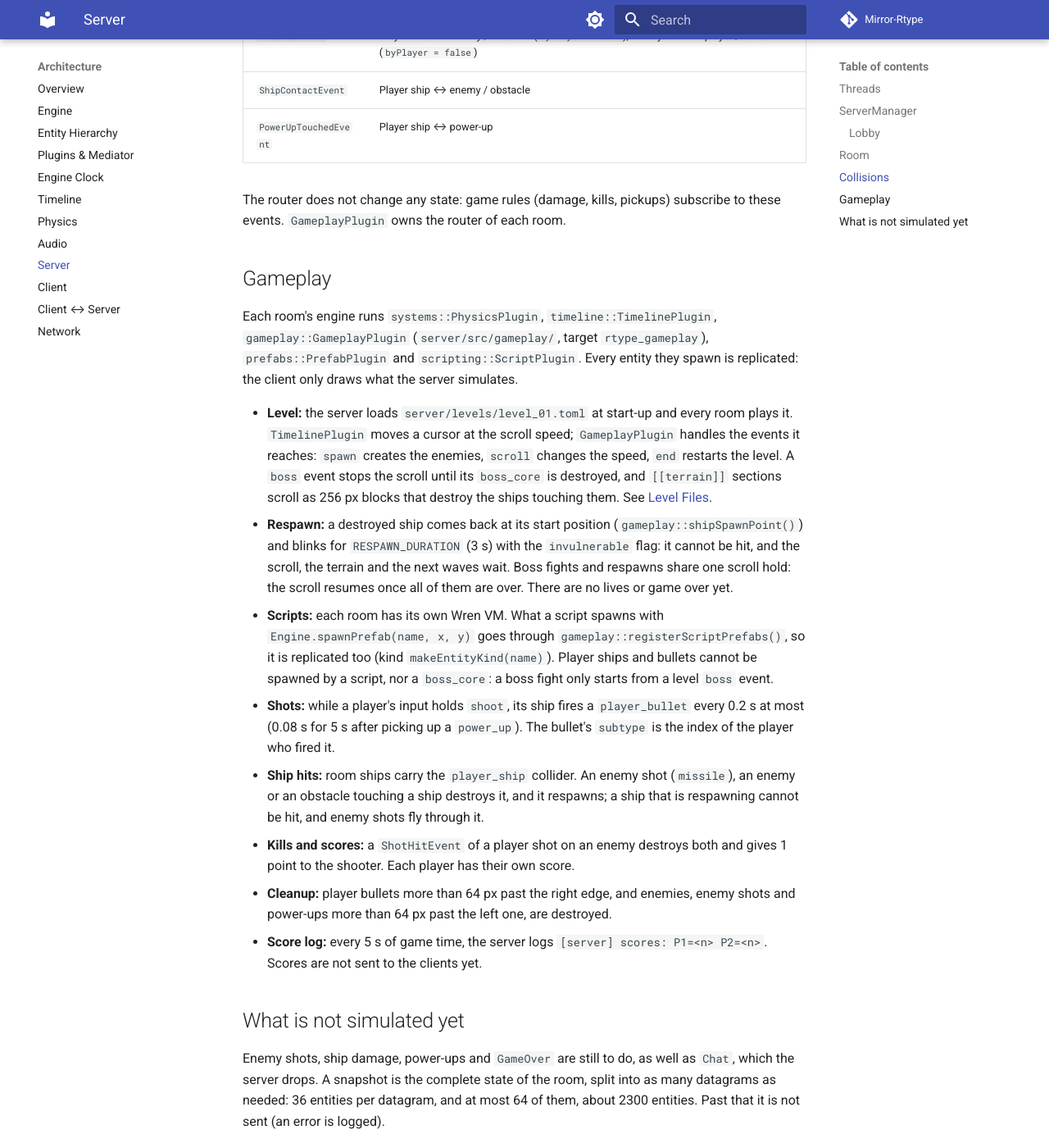
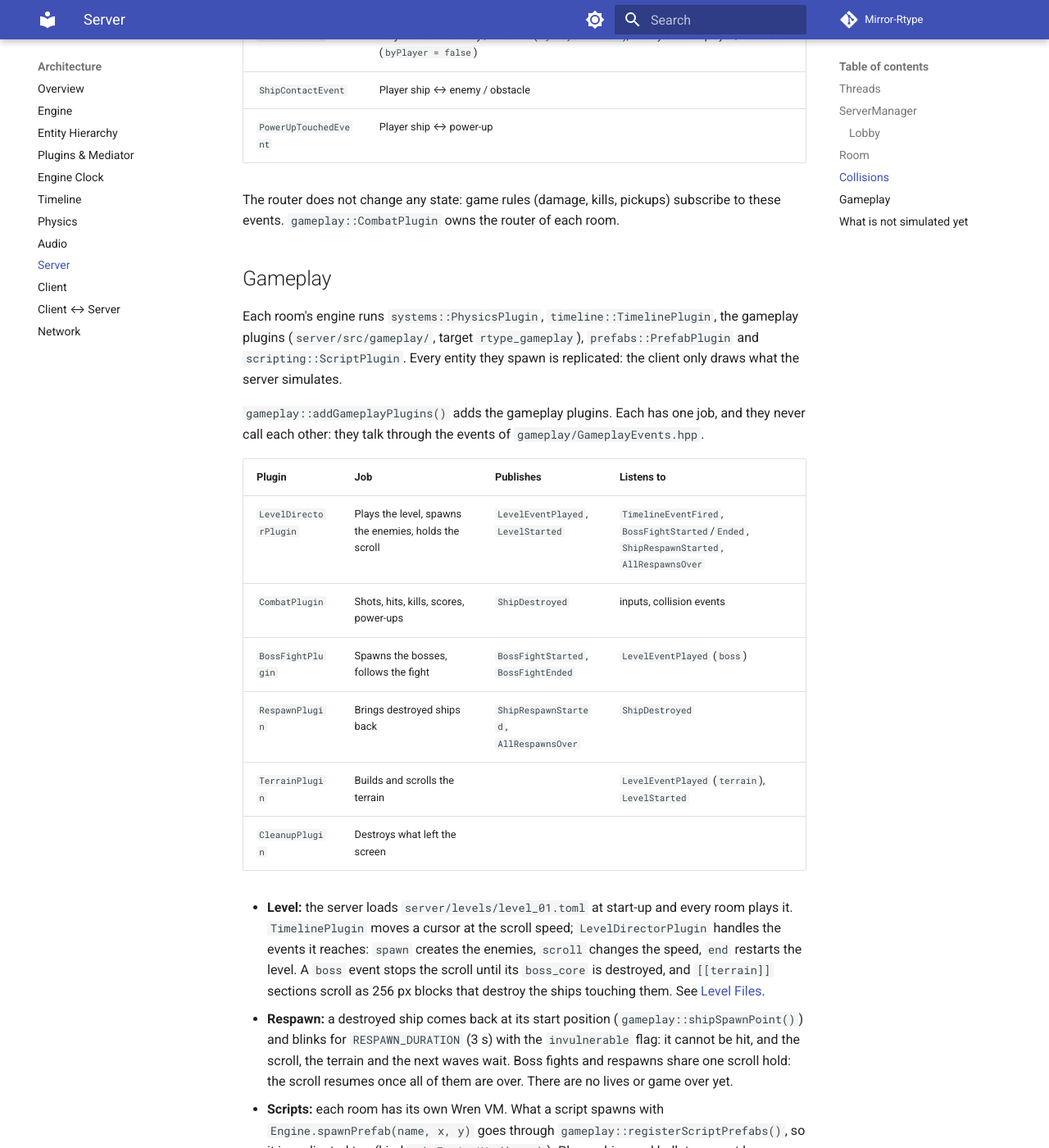
Before and after one commit to Matt4401/Mirror-Rtype, an MkDocs documentation site: the page built from docs/architecture/server.md, in a window 1280 px wide and 1400 px high, scrolled down 2592 px. Shown: the whole window at 82% size. Built offline with MkDocs 1.6.1 and Material for MkDocs 9.7.7, drawn with Linux system fonts in a browser that asks for light colours; comment, search, counter and statistics services are not loaded.

Commit message:
docs(server): describe the gameplay plugins and their events

```diff
--- a/docs/architecture/server.md
+++ b/docs/architecture/server.md
@@ -86,16 +86,28 @@ The server classifies physics contacts with `rtype::server::collision::Collision
 | `ShipContactEvent` | Player ship ↔ enemy / obstacle |
 | `PowerUpTouchedEvent` | Player ship ↔ power-up |
 
-The router does not change any state: game rules (damage, kills, pickups) subscribe to these events. `GameplayPlugin` owns the router of each room.
+The router does not change any state: game rules (damage, kills, pickups) subscribe to these events. `gameplay::CombatPlugin` owns the router of each room.
 
 ## Gameplay
 
-Each room's engine runs `systems::PhysicsPlugin`, `timeline::TimelinePlugin`, `gameplay::GameplayPlugin`
+Each room's engine runs `systems::PhysicsPlugin`, `timeline::TimelinePlugin`, the gameplay plugins
 (`server/src/gameplay/`, target `rtype_gameplay`), `prefabs::PrefabPlugin` and `scripting::ScriptPlugin`. Every entity
 they spawn is replicated: the client only draws what the server simulates.
 
+`gameplay::addGameplayPlugins()` adds the gameplay plugins. Each has one job, and they never call each other: they
+talk through the events of `gameplay/GameplayEvents.hpp`.
+
+| Plugin | Job | Publishes | Listens to |
+|--------|-----|-----------|------------|
+| `LevelDirectorPlugin` | Plays the level, spawns the enemies, holds the scroll | `LevelEventPlayed`, `LevelStarted` | `TimelineEventFired`, `BossFightStarted`/`Ended`, `ShipRespawnStarted`, `AllRespawnsOver` |
+| `CombatPlugin` | Shots, hits, kills, scores, power-ups | `ShipDestroyed` | inputs, collision events |
+| `BossFightPlugin` | Spawns the bosses, follows the fight | `BossFightStarted`, `BossFightEnded` | `LevelEventPlayed` (`boss`) |
+| `RespawnPlugin` | Brings destroyed ships back | `ShipRespawnStarted`, `AllRespawnsOver` | `ShipDestroyed` |
+| `TerrainPlugin` | Builds and scrolls the terrain | | `LevelEventPlayed` (`terrain`), `LevelStarted` |
+| `CleanupPlugin` | Destroys what left the screen | | |
+
 - **Level:** the server loads `server/levels/level_01.toml` at start-up and every room plays it. `TimelinePlugin` moves
-  a cursor at the scroll speed; `GameplayPlugin` handles the events it reaches: `spawn` creates the enemies, `scroll`
+  a cursor at the scroll speed; `LevelDirectorPlugin` handles the events it reaches: `spawn` creates the enemies, `scroll`
   changes the speed, `end` restarts the level. A `boss` event stops the scroll until its `boss_core` is destroyed, and
   `[[terrain]]` sections scroll as 256 px blocks that destroy the ships touching them. See
   [Level Files](../gameplay/levels.md).
```
Also changed, not shown: docs/gameplay/levels.md (+1 -1 lines), docs/prefabs/power-up.md (+1 -1 lines).
